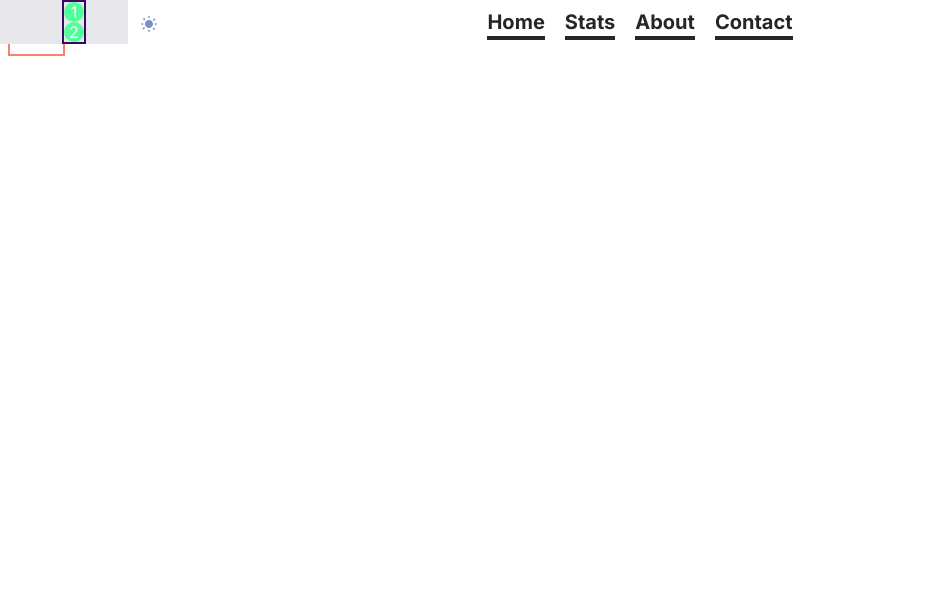
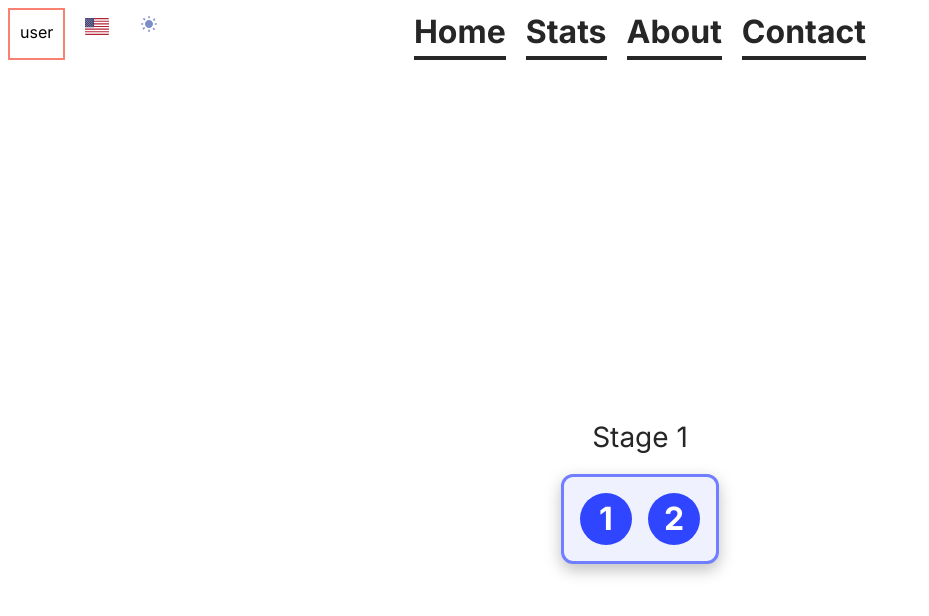
Before and after one commit to IradDoron/pitcholympics, a Next.js app: page /en/pitch-catch in a window 1280 px wide. Shown: the top 616 px of the page, without its empty margins (0-929 px from the left). Built offline with nearby package versions, Linux system fonts and the light colour scheme.

Commit message:
basic styles

```diff
--- a/src/components/core/levelsLinksContainer/LevelsLinksContainer.tsx
+++ /dev/null
@@ -1,15 +0,0 @@
-import React from 'react';
-
-type Props = {
-  children: React.ReactNode;
-};
-
-const LevelsLinksContainer = ({ children }: Props) => {
-  return (
-    <div className="flex justify-center flex-wrap gap-1 items-center h-22 w-32 bg-gray-200 relative ">
-      {children}
-    </div>
-  );
-};
-
-export default LevelsLinksContainer;
--- a/src/components/core/levelsLinksContainer/index.ts
+++ /dev/null
@@ -1,2 +0,0 @@
-import LevelsLinksContainer from './LevelsLinksContainer';
-export default LevelsLinksContainer;
--- a/src/components/shared/gameLevelsLinks/GameLevelsLinks.tsx
+++ b/src/components/shared/gameLevelsLinks/GameLevelsLinks.tsx
@@ -1,8 +1,10 @@
-import LevelLink from '@/components/core/levelLink/LevelLink';
-import LevelsLinksContainer from '@/components/core/levelsLinksContainer';
+import LevelsLinksContainer from './LevelsLinksContainer';
 import React from 'react';
 import memoTheMeloMockData from '@/mockData/memoTheMelo';
 import { MemoTheMeloGame, PitchCatchGame } from '@/types';
+import StageTitle from './StageTitle';
+import StageLevelsContainer from './StageLevelsContainer';
+import LevelLink from './LevelLink';
 
 type Props = {
 	levelsData: MemoTheMeloGame | PitchCatchGame;
@@ -10,29 +12,31 @@ type Props = {
 };
 
 const GameLevelsLinks = ({ levelsData, baseUrl }: Props) => {
-  console.log(levelsData);
 	return (
 		<>
+			<div className='mt-[400px] '>
 				<LevelsLinksContainer>
 					{levelsData?.map((stage, stageIndex) => {
 						return (
-            <div
-              key={stageIndex}
-              className="ml-5 border-purple-950 border-2 border-solid">
+							<div key={stageIndex} className='flex flex-col items-center'>
+								<StageTitle stageNumber={stageIndex + 1} />
+								<StageLevelsContainer>
 									{stage.map((level, levelIndex) => {
 										return (
 											<LevelLink
 												key={levelIndex}
 												url={`${baseUrl}/${stageIndex + 1}/${levelIndex + 1}`}
-                    state="passed"
-                    level={levelIndex + 1}
+												status='passed'
+												levelNumber={levelIndex + 1}
 											/>
 										);
 									})}
+								</StageLevelsContainer>
 							</div>
 						);
 					})}
 				</LevelsLinksContainer>
+			</div>
 		</>
 	);
 };
--- /dev/null
+++ b/src/components/shared/gameLevelsLinks/LevelLink.tsx
@@ -0,0 +1,20 @@
+import Link from 'next/link';
+
+type Props = {
+	levelNumber: number;
+	url: string;
+	status: 'passed' | 'failed' | 'locked';
+};
+
+const LevelLink = ({ levelNumber, url, status }: Props) => {
+	return (
+		<Link
+			href={url}
+			className='flex justify-center items-center rounded-[50%] w-[52px] h-[52px] bg-light-primary-main dark:bg-dark-primary-main text-light-primary-contrastText dark:text-dark-primary-contrastText text-xl font-bold'
+		>
+			{levelNumber}
+		</Link>
+	);
+};
+
+export default LevelLink;
--- /dev/null
+++ b/src/components/shared/gameLevelsLinks/LevelsLinksContainer.tsx
@@ -0,0 +1,15 @@
+import React from 'react';
+
+type Props = {
+	children: React.ReactNode;
+};
+
+const LevelsLinksContainer = ({ children }: Props) => {
+	return (
+		<div className='flex justify-center flex-wrap flex-row gap-10 items-center p-4'>
+			{children}
+		</div>
+	);
+};
+
+export default LevelsLinksContainer;
--- /dev/null
+++ b/src/components/shared/gameLevelsLinks/StageLevelsContainer.tsx
@@ -0,0 +1,13 @@
+type Props = {
+	children: React.ReactNode;
+};
+
+const StageLevelsContainer = ({ children }: Props) => {
+	return (
+		<div className='flex justify-center items-center flex-wrap max-w-[332px] bg-light-surface-primary dark:bg-dark-surface-primary border-[3px] rounded-xl border-blue-400 dark:border-cyan-300 p-[16px] gap-[16px] shadow-large-light dark:shadow-large-dark'>
+			{children}
+		</div>
+	);
+};
+
+export default StageLevelsContainer;
--- /dev/null
+++ b/src/components/shared/gameLevelsLinks/StageTitle.tsx
@@ -0,0 +1,23 @@
+'use client';
+
+import { Locale } from '@/i18n.config';
+import { LangParam } from '@/types';
+import { getDictionaryClient } from '@/utils/getDictionaryClient';
+import { usePathname } from 'next/navigation';
+
+type Props = {
+	stageNumber: number;
+};
+
+const StageTitle = ({ stageNumber }: Props) => {
+	const lang = usePathname().split('/')[1] as Locale;
+	const dict = getDictionaryClient(lang);
+	const { StageTitle } = dict.shared.gameLevelsLinks;
+	return (
+		<h2 className=' text-light-background-onDefault dark:text-dark-background-onDefault text-lg mb-4'>
+			<span>{StageTitle}</span> <span>{stageNumber}</span>
+		</h2>
+	);
+};
+
+export default StageTitle;
--- a/src/i18n/en.json
+++ b/src/i18n/en.json
@@ -20,6 +20,9 @@
 		}
 	},
 	"shared": {
+		"gameLevelsLinks": {
+			"StageTitle": "Stage"
+		},
 		"navbar": {
 			"pages": {
 				"home": "Home",
--- a/src/i18n/he.json
+++ b/src/i18n/he.json
@@ -20,6 +20,9 @@
 		}
 	},
 	"shared": {
+		"gameLevelsLinks": {
+			"StageTitle": "רמה"
+		},
 		"navbar": {
 			"pages": {
 				"home": "בית",
--- a/tailwind.config.js
+++ b/tailwind.config.js
@@ -202,9 +202,31 @@ module.exports = {
 				inter: ['var(--font-inter)'],
 				spaceGrotesk: ['var(--font-spaceGrotesk)'],
 			},
+			fontSize: {
+				xs: '0.5rem',
+				sm: '0.625rem',
+				tiny: '0.75rem',
+				mini: '0.875rem',
+				xxs: '1rem',
+				xs: '1.125rem',
+				sm: '1.25rem',
+				base: '1.5rem',
+				lg: '1.75rem',
+				xl: '2rem',
+				'2xl': '2.25rem',
+				'3xl': '2.5rem',
+				'4xl': '2.75rem',
+				'5xl': '3rem',
+				'6xl': '3.25rem',
+				'7xl': '3.5rem',
+				'8xl': '3.75rem',
+				'9xl': '4rem',
+				'10xl': '4.25rem',
+				'11xl': '4.5rem',
+			},
 			boxShadow: {
-				'large-light': '0px 4px 70px 30px rgba(50, 54, 101, 0.35)',
-				'large-dark': '0px 4px 120px 30px rgba(255, 255, 255, 0.15)',
+				'large-light': '0px 6px 16px 0px rgba(0, 0, 0, 0.25)',
+				'large-dark': '0px 6px 16px 0px rgba(255, 255, 255, 0.25)',
 			},
 			backgroundImage: {
 				'peach-light':
```
Lines whose indentation alone changed are shown as unchanged.
